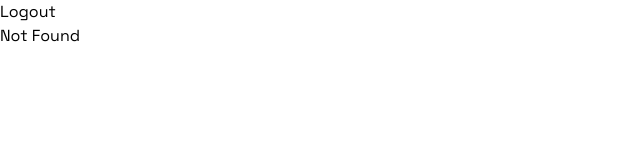
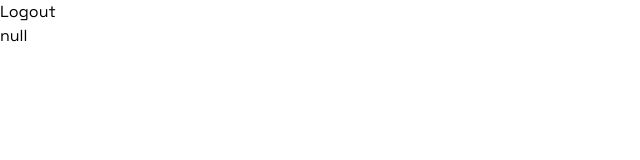
Before and after one commit to IndSumit07/Uber-Clone, a React (Vite) app in the folder client/: page /home in a window 1280 px wide. Before the commit this address had no page. Shown: the top 160 px of the page, without its empty margins (0-640 px from the left). Built offline with nearby package versions, Linux system fonts and the light colour scheme; sample sign-in values are in the browser's storage; a web font is replaced by a local one.

Commit message:
Fixed Vercel and Json error

```diff
--- a/client/src/pages/Home.jsx
+++ b/client/src/pages/Home.jsx
@@ -10,7 +10,7 @@ const Home = () => {
   return (
     <div>
       <button onClick={handleLogout}>Logout</button>
-      <div>{user ? user : "Not Found"}</div>
+      <div>{JSON.stringify(user)}</div>
     </div>
   );
 };
```
Also changed, not shown: client/vercel.json (added).
